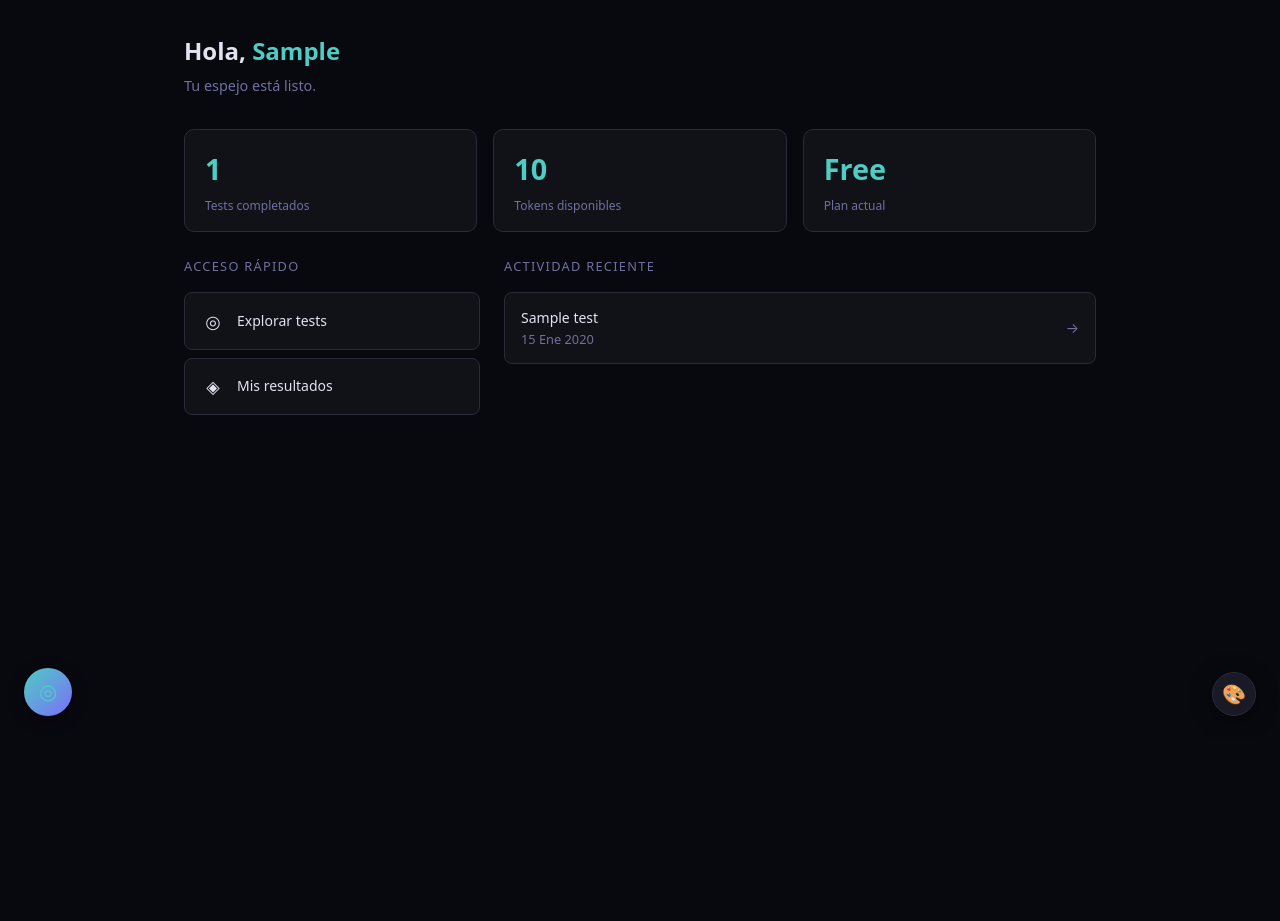
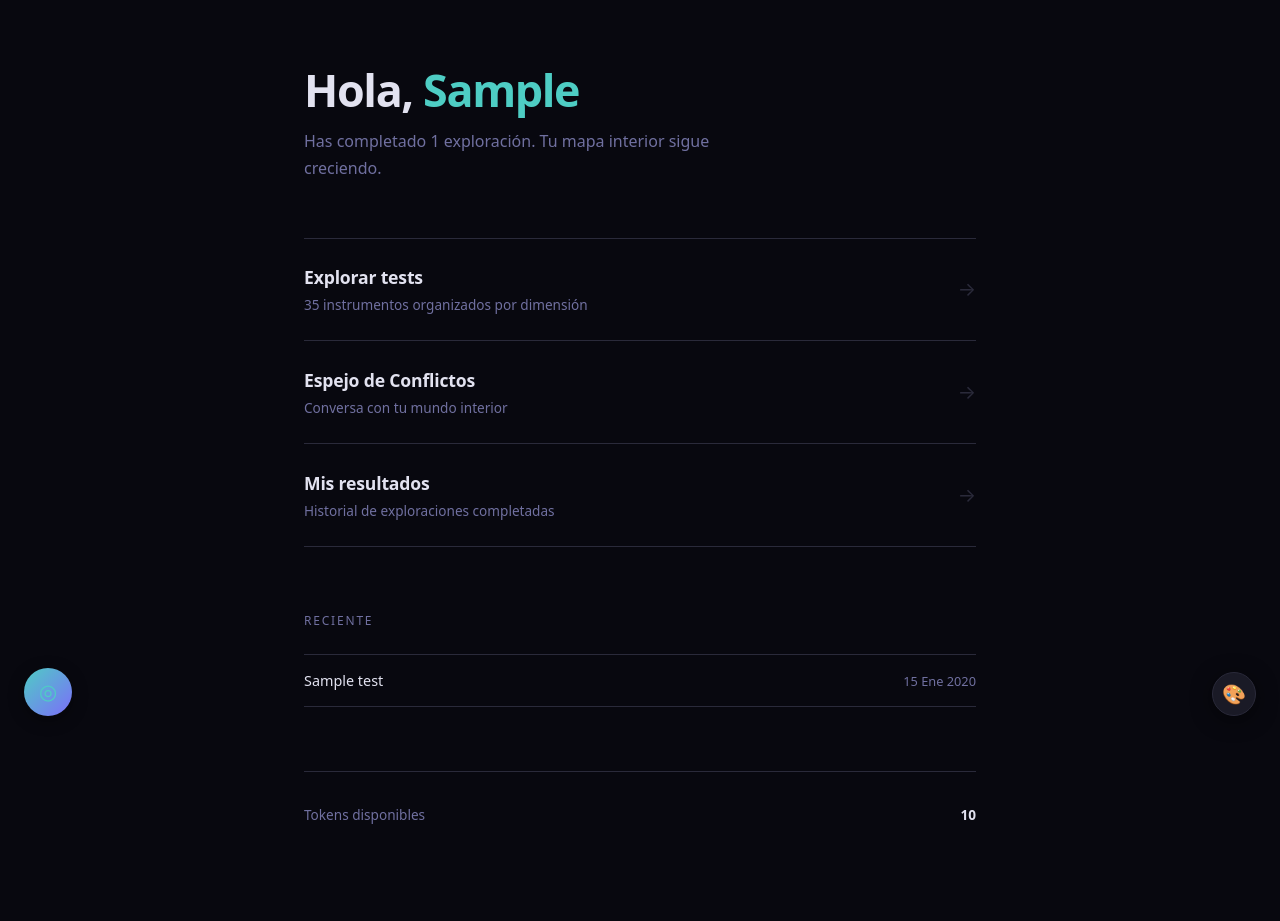
Before and after one commit to jeria88/mirrorwork, a Django app: template templates/dashboard.html in a window 1280 px wide. Shown: the part 60-981 px from the top of the page. Before the commit the page ends 776 px from the top, so only its background shows below. Run offline with Django 5.2, Linux system fonts and the light colour scheme; a user stored in the database is signed in; tables that the repository leaves empty hold one stand-in row (values such as "Sample post"); the template is opened without the code that fills it: most values are stand-ins (such as "Sample title", 1, 10 or a date in 2020); data that the repository does not hold is empty.

Commit message:
redesign: home, dashboard y lista de tests mas respirados
- Home: pills redondos en lugar de 12 botones cuadrados
- Dashboard: sin stat-boxes, entradas tipo lista con flecha
- Tests: lista fluida por dimension, un test por fila

Co-Authored-By: Claude Sonnet 4.6 <noreply@anthropic.com>

```diff
--- a/templates/dashboard.html
+++ b/templates/dashboard.html
@@ -1,122 +1,175 @@
 {% extends 'base.html' %}
-{% block title %}Dashboard — MirrorWork{% endblock %}
+{% block title %}Tu espacio — MirrorWork{% endblock %}
 
 {% block extra_head %}
 <style>
-  .dash-grid {
-    display: grid;
-    grid-template-columns: 1fr 2fr;
-    gap: 1.5rem;
-    align-items: start;
+  .dash-wrap {
+    max-width: 720px;
+    margin: 0 auto;
+    padding: 4rem 1.5rem 6rem;
   }
 
-  @media (max-width: 680px) { .dash-grid { grid-template-columns: 1fr; } }
+  .greeting {
+    font-size: clamp(1.8rem, 5vw, 2.8rem);
+    font-weight: 800;
+    letter-spacing: -0.03em;
+    line-height: 1.15;
+    margin-bottom: 0.75rem;
+  }
+  .greeting em { font-style: normal; color: var(--accent); }
 
-  .greeting { font-size: 1.5rem; font-weight: 700; margin-bottom: 0.25rem; }
-  .greeting span { color: var(--accent); }
-  .sub { color: var(--muted); font-size: 0.9rem; margin-bottom: 2rem; }
+  .greeting-sub {
+    color: var(--muted);
+    font-size: 1rem;
+    line-height: 1.7;
+    margin-bottom: 3.5rem;
+    max-width: 440px;
+  }
 
-  .stat-row { display: flex; gap: 1rem; flex-wrap: wrap; margin-bottom: 1.5rem; }
-  .stat { background: var(--surface); border: 1px solid var(--border); border-radius: 10px; padding: 1rem 1.25rem; flex: 1; min-width: 120px; }
-  .stat-num { font-size: 1.8rem; font-weight: 700; color: var(--accent); }
-  .stat-label { font-size: 0.75rem; color: var(--muted); margin-top: 0.2rem; }
+  .entry-points {
+    display: flex;
+    flex-direction: column;
+    gap: 1px;
+    margin-bottom: 4rem;
+  }
 
-  .recent-list { display: flex; flex-direction: column; gap: 0.75rem; }
-  .result-row {
+  .entry-point {
     display: flex;
     align-items: center;
     justify-content: space-between;
-    background: var(--surface);
-    border: 1px solid var(--border);
-    border-radius: 8px;
-    padding: 0.85rem 1rem;
-    font-size: 0.875rem;
+    padding: 1.5rem 0;
+    border-bottom: 1px solid var(--border);
+    text-decoration: none;
+    color: inherit;
+    transition: color 0.15s;
   }
-  .result-name { font-weight: 500; }
-  .result-date { color: var(--muted); font-size: 0.8rem; }
+  .entry-point:first-child { border-top: 1px solid var(--border); }
+  .entry-point:hover { color: var(--accent); }
+  .entry-point:hover .entry-arrow { color: var(--accent); }
 
-  .section-title {
-    font-size: 0.8rem;
-    text-transform: uppercase;
-    letter-spacing: 0.1em;
+  .entry-label {
+    font-size: 1.1rem;
+    font-weight: 600;
+    letter-spacing: -0.01em;
+  }
+  .entry-desc {
+    font-size: 0.85rem;
     color: var(--muted);
-    margin-bottom: 1rem;
+    margin-top: 0.2rem;
+    transition: color 0.15s;
+  }
+  .entry-arrow {
+    color: var(--border);
+    font-size: 1.2rem;
+    transition: color 0.15s;
   }
 
-  .quick-links { display: flex; flex-direction: column; gap: 0.5rem; }
-  .quick-link {
+  .recientes-titulo {
+    font-size: 0.75rem;
+    text-transform: uppercase;
+    letter-spacing: 0.15em;
+    color: var(--muted);
+    margin-bottom: 1.5rem;
+  }
+
+  .reciente-item {
+    display: flex;
+    align-items: baseline;
+    justify-content: space-between;
+    padding: 0.85rem 0;
+    border-bottom: 1px solid var(--border);
+    text-decoration: none;
+    color: inherit;
+    font-size: 0.9rem;
+    transition: color 0.15s;
+  }
+  .reciente-item:first-of-type { border-top: 1px solid var(--border); }
+  .reciente-item:hover { color: var(--accent); }
+  .reciente-nombre { font-weight: 500; }
+  .reciente-fecha { color: var(--muted); font-size: 0.8rem; }
+
+  .empty-state {
+    padding: 2rem 0;
+    color: var(--muted);
+    font-size: 0.9rem;
+    line-height: 1.7;
+  }
+  .empty-state a { color: var(--accent); text-decoration: none; }
+
+  .token-note {
+    margin-top: 4rem;
+    padding-top: 2rem;
+    border-top: 1px solid var(--border);
     display: flex;
     align-items: center;
-    gap: 0.75rem;
-    padding: 0.85rem 1rem;
-    background: var(--surface);
-    border: 1px solid var(--border);
-    border-radius: 8px;
-    color: var(--text);
-    font-size: 0.875rem;
-    transition: border-color 0.15s;
+    justify-content: space-between;
+    font-size: 0.85rem;
+    color: var(--muted);
   }
-  .quick-link:hover { border-color: var(--accent); opacity: 1; color: var(--text); }
-  .quick-link-icon { font-size: 1.1rem; width: 24px; text-align: center; }
+  .token-note strong { color: var(--text); }
 </style>
 {% endblock %}
 
 {% block content %}
-<div class="container">
-  <div class="greeting">Hola, <span>{{ user.first_name|default:user.email }}</span></div>
-  <p class="sub">Tu espejo está listo.</p>
+<div class="dash-wrap">
 
-  <div class="stat-row">
-    <div class="stat">
-      <div class="stat-num">{{ recent_results|length }}</div>
-      <div class="stat-label">Tests completados</div>
-    </div>
-    {% if token_balance %}
-    <div class="stat">
-      <div class="stat-num">{{ token_balance.balance }}</div>
-      <div class="stat-label">Tokens disponibles</div>
-    </div>
+  <div class="greeting">
+    Hola,
+    <em>{{ user.first_name|default:user.email|truncatechars:20 }}</em>
+  </div>
+  <p class="greeting-sub">
+    {% if recent_results %}
+      Has completado {{ recent_results|length }} exploración{% if recent_results|length != 1 %}es{% endif %}. Tu mapa interior sigue creciendo.
+    {% else %}
+      Tu espacio está listo. Cada test que completes es una capa más de tu mapa interior.
     {% endif %}
-    <div class="stat">
-      <div class="stat-num">{{ user.profile.get_plan_display|default:"Free" }}</div>
-      <div class="stat-label">Plan actual</div>
-    </div>
+  </p>
+
+  <div class="entry-points">
+    <a href="{% url 'psychometrics:test_list' %}" class="entry-point">
+      <div>
+        <div class="entry-label">Explorar tests</div>
+        <div class="entry-desc">35 instrumentos organizados por dimensión</div>
+      </div>
+      <span class="entry-arrow">→</span>
+    </a>
+    <a href="{% url 'mirror:home' %}" class="entry-point">
+      <div>
+        <div class="entry-label">Espejo de Conflictos</div>
+        <div class="entry-desc">Conversa con tu mundo interior</div>
+      </div>
+      <span class="entry-arrow">→</span>
+    </a>
+    <a href="{% url 'psychometrics:my_results' %}" class="entry-point">
+      <div>
+        <div class="entry-label">Mis resultados</div>
+        <div class="entry-desc">Historial de exploraciones completadas</div>
+      </div>
+      <span class="entry-arrow">→</span>
+    </a>
   </div>
 
-  <div class="dash-grid">
-    <div>
-      <div class="section-title">Acceso rápido</div>
-      <div class="quick-links">
-        <a href="{% url 'psychometrics:test_list' %}" class="quick-link">
-          <span class="quick-link-icon">◎</span> Explorar tests
-        </a>
-        <a href="{% url 'psychometrics:my_results' %}" class="quick-link">
-          <span class="quick-link-icon">◈</span> Mis resultados
-        </a>
-      </div>
-    </div>
+  {% if recent_results %}
+  <div class="recientes-titulo">Reciente</div>
+  {% for r in recent_results %}
+  <a href="{% url 'psychometrics:test_result' r.pk %}" class="reciente-item">
+    <span class="reciente-nombre">{{ r.test.name }}</span>
+    <span class="reciente-fecha">{{ r.completed_at|date:"d M Y" }}</span>
+  </a>
+  {% endfor %}
+  {% else %}
+  <div class="empty-state">
+    Aún no has explorado ningún test.<br>
+    <a href="{% url 'psychometrics:test_list' %}">Empieza por aquí →</a>
+  </div>
+  {% endif %}
 
-    <div>
-      <div class="section-title">Actividad reciente</div>
-      {% if recent_results %}
-      <div class="recent-list">
-        {% for r in recent_results %}
-        <a href="{% url 'psychometrics:test_result' r.pk %}" class="result-row" style="text-decoration:none;color:inherit;">
-          <div>
-            <div class="result-name">{{ r.test.name }}</div>
-            <div class="result-date">{{ r.completed_at|date:"d M Y" }}</div>
-          </div>
-          <span style="color:var(--muted)">→</span>
-        </a>
-        {% endfor %}
-      </div>
-      {% else %}
-      <div class="card" style="text-align:center;padding:2rem;">
-        <p style="color:var(--muted);margin-bottom:1rem;">Aún no has completado ningún test.</p>
-        <a href="{% url 'psychometrics:test_list' %}" class="btn btn-primary">Explorar tests</a>
-      </div>
-      {% endif %}
-    </div>
+  {% if token_balance %}
+  <div class="token-note">
+    <span>Tokens disponibles</span>
+    <strong>{{ token_balance.balance }}</strong>
   </div>
+  {% endif %}
+
 </div>
 {% endblock %}
```
Also changed, not shown: templates/home.html (+48 -53 lines), templates/psychometrics/test_list.html (+94 -64 lines).
